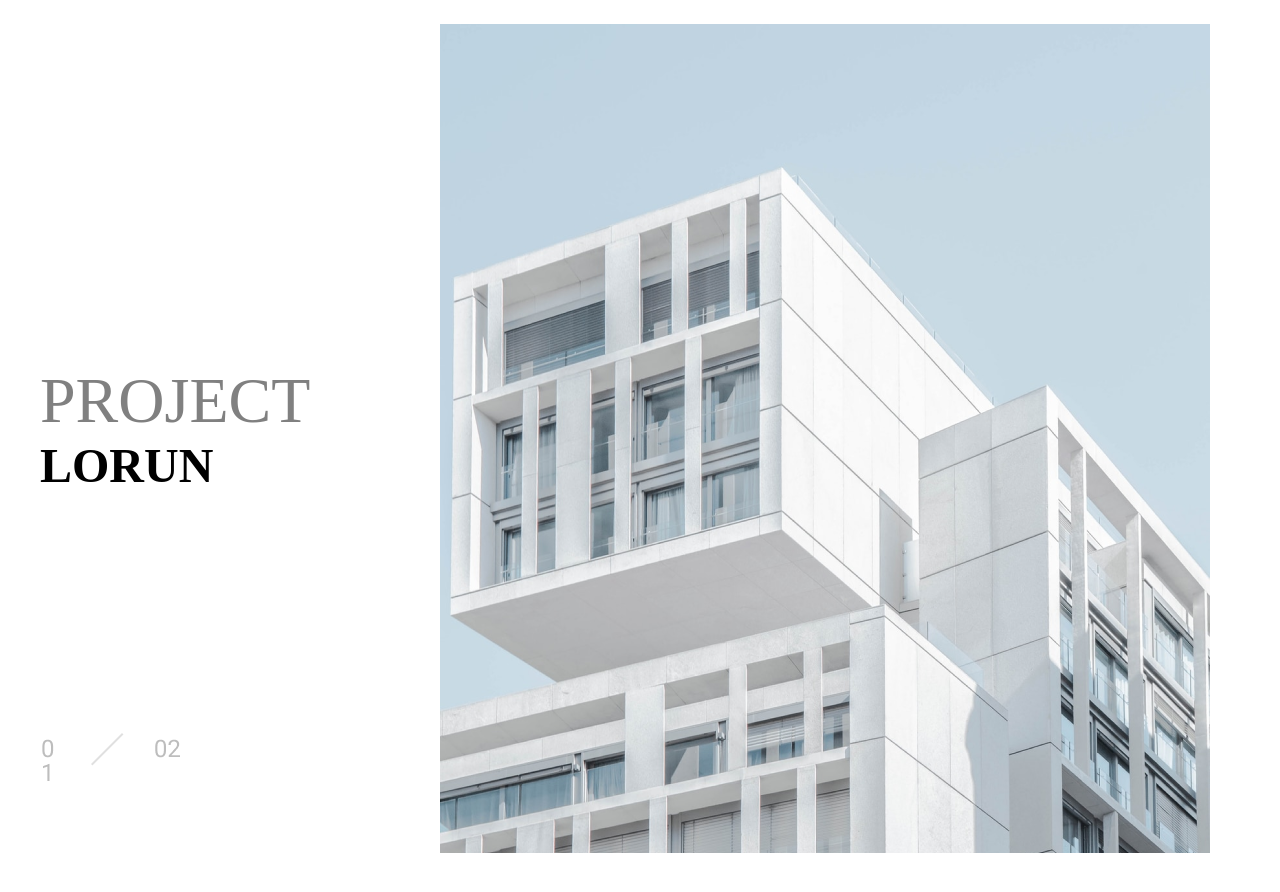
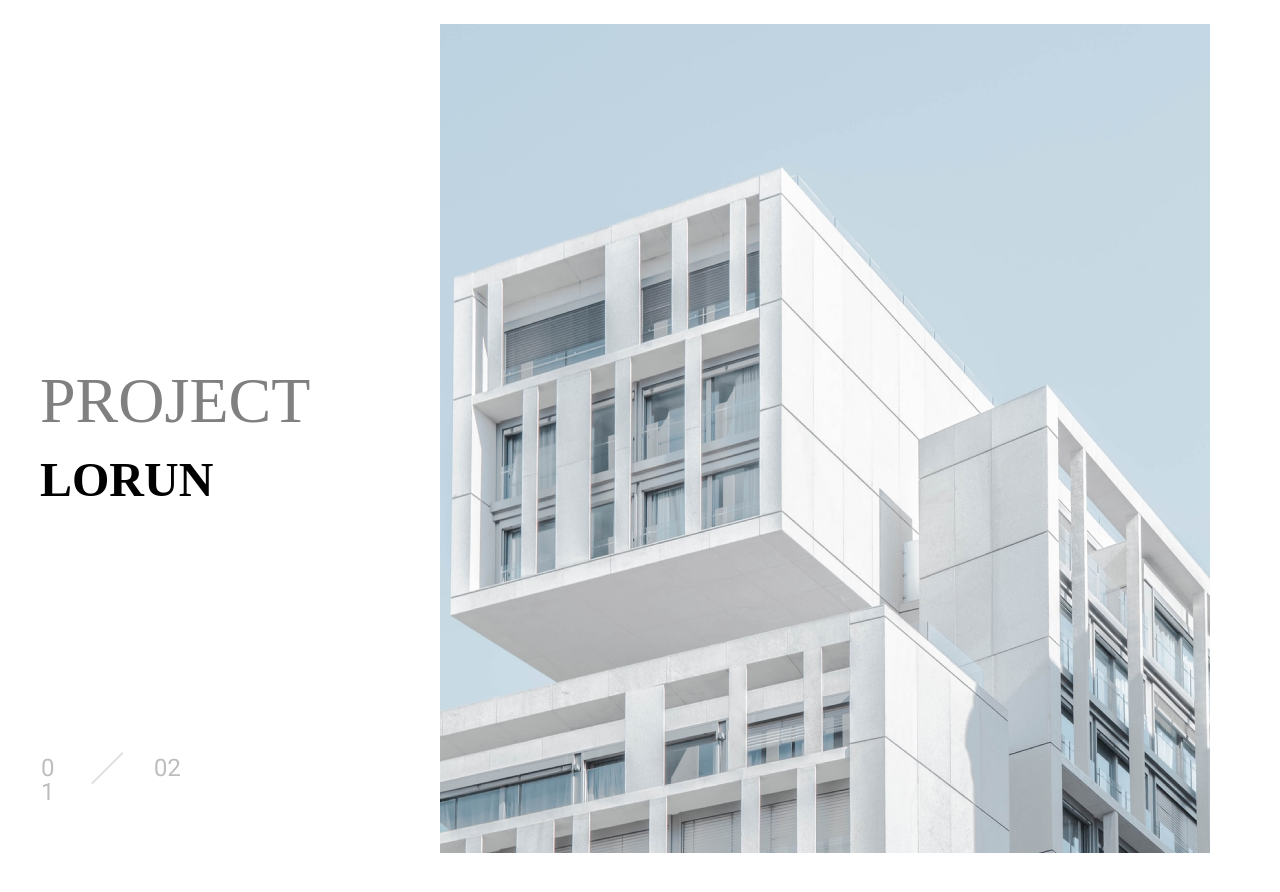
Before and after one commit to Brener-Barbieri/Arquitetura, a plain HTML site: page index.html in a window 1280 px wide. Drawn offline with Linux system fonts and the light colour scheme.

Commit message:
fiz algunas alteracoes no banner

```diff
--- a/index.html
+++ b/index.html
@@ -13,13 +13,10 @@
     <div class="container">
       <div class="banner">
         <div class="text">
-          <h2 class="title">PROJECT</h2>
-          <h2 class="subtitle">LORUN</h2>
+          <h1 class="title">PROJECT <br><span class="subtitle">LORUN</span></h1>
           <img class="numbers" src="./img/slide-numbers.png" alt="">
         </div>
-        <div>
-          <img class="image" src="./img/Rectangle 6.png" alt="">
-        </div>
+        <img class="image" src="./img/Rectangle 6.png" alt="predio">
       </div>
     </div>
   </section>
--- a/style.css
+++ b/style.css
@@ -36,6 +36,8 @@ a{
 .banner .text .subtitle{
   font-weight: bold;
   font-size: 3rem;
+  color: black;
+  font-weight: bold;
 }
 
 .banner .text .numbers{
```
